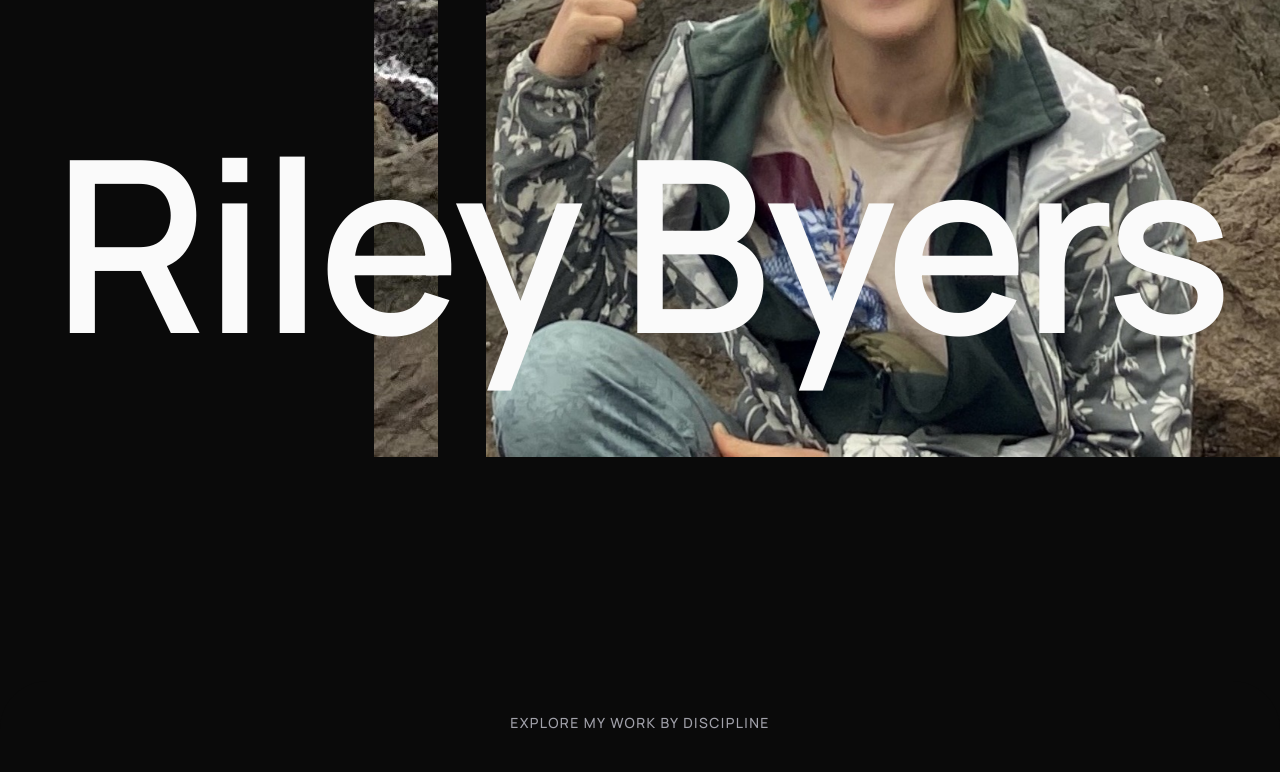
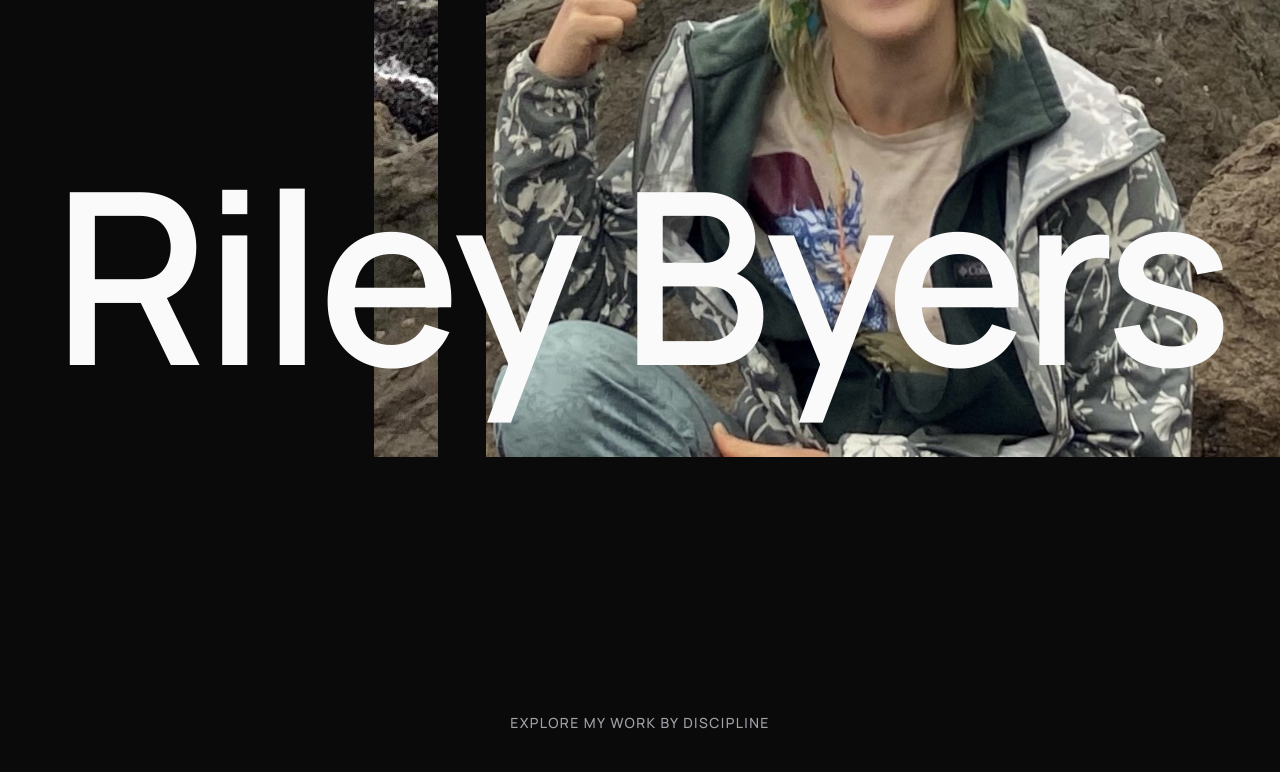
Before and after one commit to rileyb3/portfolio, a Next.js app: page / in a window 1280 px wide. Shown: the part 380-1152 px from the top of the page. Built offline with nearby package versions, Linux system fonts and the light colour scheme.

Commit message:
Nudge name lock position a smidge lower (58% -> 62%)

```diff
--- a/src/components/Hero.tsx
+++ b/src/components/Hero.tsx
@@ -70,18 +70,19 @@ export default function Hero() {
         />
       </div>
 
-      {/* Name: wrapper's natural top is 58vh down the page — exactly
-          matching the lock threshold below, so the name is already at
-          (essentially) its locked position from scroll=0, mostly visible
-          on landing rather than requiring scroll to appear. Plain live
-          text in a simple, clean font, sized big enough that it runs off
-          both edges of the screen. globals.css sets overflow-x:hidden so
-          that doesn't create a horizontal scrollbar. It stays visible and
-          untouched until Disciplines (below, -mt-[70vh]) starts arriving
-          around scroll≈28vh, then fully occludes it by scroll≈70vh, well
-          before this wrapper's 140vh runway ends. */}
-      <div className="absolute inset-x-0 top-[58vh] z-10 h-[140vh]">
-        <h1 className="pointer-events-none sticky top-[58%] mx-auto w-fit whitespace-nowrap font-sans text-9xl font-semibold leading-none tracking-tight text-paper sm:text-[12rem] lg:text-[15rem]">
+      {/* Name: wrapper's natural top is 62vh down the page — exactly
+          matching the lock threshold below (a smidge lower than the
+          previous 58%), so the name is already at (essentially) its
+          locked position from scroll=0, mostly visible on landing rather
+          than requiring scroll to appear. Plain live text in a simple,
+          clean font, sized big enough that it runs off both edges of the
+          screen. globals.css sets overflow-x:hidden so that doesn't
+          create a horizontal scrollbar. It stays visible and untouched
+          until Disciplines (below, -mt-[70vh], unchanged) starts arriving
+          around scroll≈28vh, then fully occludes it shortly after — same
+          relative relationship as before, just carried a smidge lower. */}
+      <div className="absolute inset-x-0 top-[62vh] z-10 h-[136vh]">
+        <h1 className="pointer-events-none sticky top-[62%] mx-auto w-fit whitespace-nowrap font-sans text-9xl font-semibold leading-none tracking-tight text-paper sm:text-[12rem] lg:text-[15rem]">
           {profile.name}
         </h1>
       </div>
```
